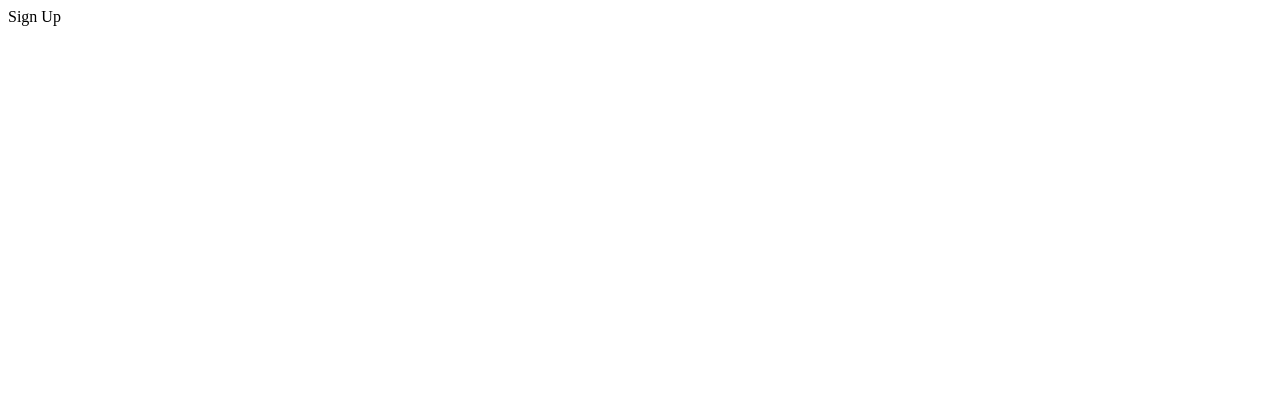
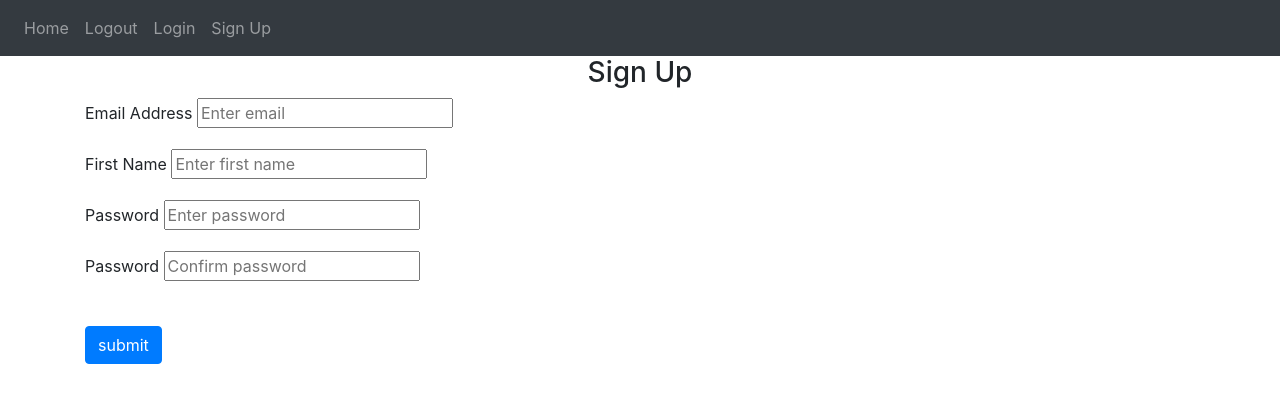
Before and after one commit to HuanSunGo/Flask-Web-App, a Flask app: page /sign-up in a window 1280 px wide. Before the commit the part shown is almost empty. Shown: the top 403 px of the page. Run offline with Flask 2, Linux system fonts and the light colour scheme; some libraries are stand-ins or nearby versions.

Commit message:
update html tamplete

```diff
--- a/website/auth.py
+++ b/website/auth.py
@@ -1,15 +1,17 @@
-from flask import Blueprint
+from flask import Blueprint, render_template, request
 
 auth = Blueprint('auth', __name__)
 
-@auth.route('/login')
+@auth.route('/login', methods = ['GET','POST'])
 def login():
-    return "<p>Login</p>"
+    data = request.form
+    print(data)
+    return render_template("login.html", boolean = True)
 
 @auth.route('/logout')
 def logout():
     return "<p>Logout</p>"
 
-@auth.route('/sign-up')
+@auth.route('/sign-up', methods = ['GET','POST'])
 def sigh_up():
-    return "<p>Sign Up</p>"
+    return render_template("sign_up.html")
--- a/website/templates/home.html
+++ b/website/templates/home.html
@@ -1 +1,4 @@
 {% extends "base.html" %} {% block title %} Home {% endblock %}
+{% block content %}
+<h1>This is the home page</h1>
+{% endblock %}
--- /dev/null
+++ b/website/templates/sign_up.html
@@ -0,0 +1,48 @@
+{% extends "base.html" %} {% block title %} Sign Up {% endblock %}
+{% block content %}
+    <form method ="POST">
+        <h3 align ="center">Sign Up</h3>
+        <div class="form-group">
+            <label for="email">Email Address</label>
+            <input
+                type="email"
+                class="form-contrl"
+                id="email"
+                name="email"
+                placeholder="Enter email"
+                />
+        </div>
+        <div class="form-group">
+            <label for="firstName">First Name</label>
+            <input
+                type="text"
+                class="form-contrl"
+                id="firstName"
+                name="firstName"
+                placeholder="Enter first name"
+                />
+        </div>
+        <div class="form-group">
+            <label for="password1">Password</label>
+            <input
+                type="password"
+                class="form-contrl"
+                id="password1"
+                name="password1"
+                placeholder="Enter password"
+                />
+        </div>
+        <div class="form-group">
+            <label for="password2">Password</label>
+            <input
+                type="password2"
+                class="form-contrl"
+                id="password2"
+                name="password2"
+                placeholder="Confirm password"
+                />
+        </div>
+        <br />
+        <button type="submit" class="btn btn-primary">submit</button>
+    </form>
+{% endblock %}
```
Also changed, not shown: website/static/index.js (added), 1 other file.
